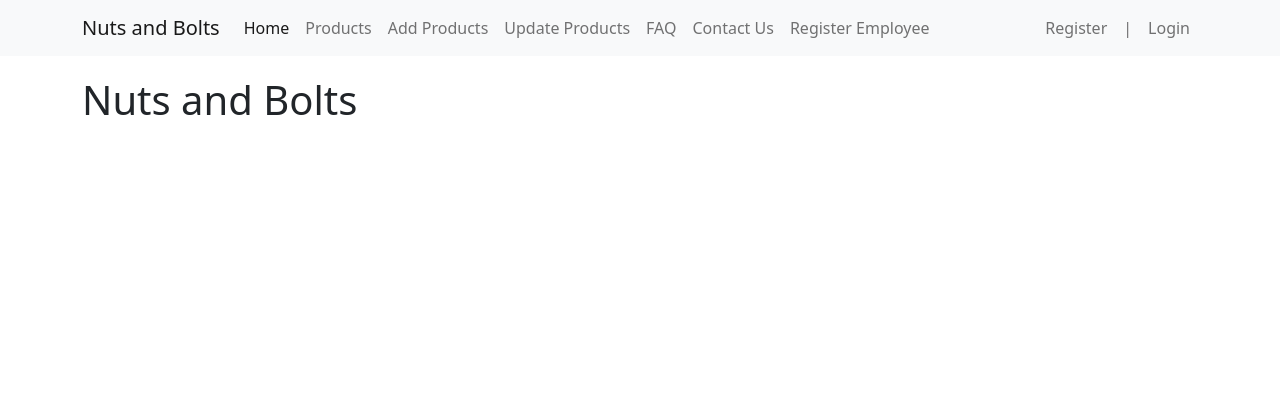
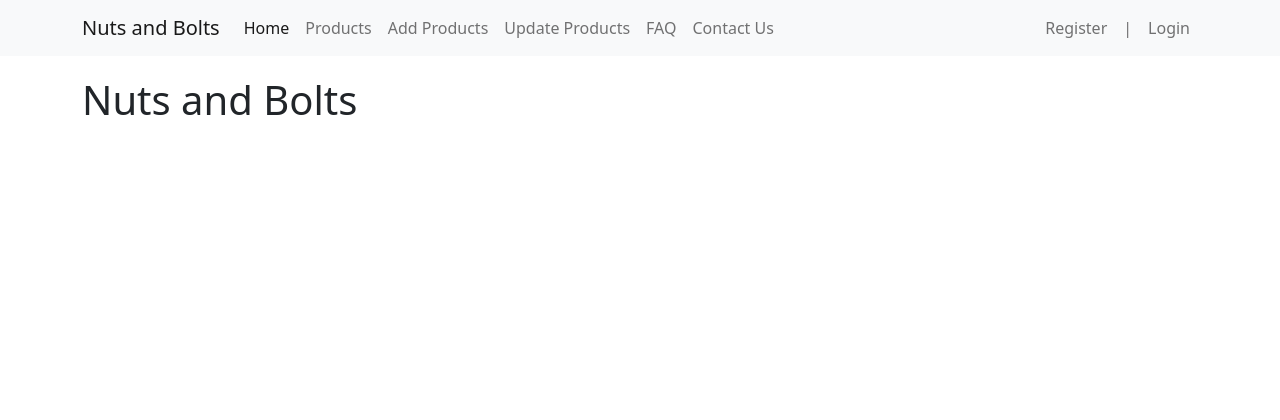
Before and after one commit to IanLarabee/nuts-and-bolts-orange, a PHP site: page / in a window 1280 px wide. Shown: the top 420 px of the page. Run offline with PHP 8.4, Linux system fonts and the light colour scheme.

Commit message:
Changed navigation

```diff
--- a/nuts_and_bolts/add.php
+++ b/nuts_and_bolts/add.php
@@ -94,7 +94,6 @@
                         <a class="nav-link" href="update.php">Update Products</a>
                         <a class="nav-link" href="faq.php">FAQ</a>
                         <a class="nav-link" href="contact.php">Contact Us</a>
-                        <a class="nav-link" href="register.php">Register Employee</a>
                     </div>
                     <div class="navbar-nav ms-auto flex-nowrap">
                         <a class="nav-link" href="register.php">Register</a>
--- a/nuts_and_bolts/contact.php
+++ b/nuts_and_bolts/contact.php
@@ -19,7 +19,6 @@
                         <a class="nav-link" href="update.php">Update Products</a>
                         <a class="nav-link" href="faq.php">FAQ</a>
                         <a class="nav-link active" aria-current="page" href="contact.php">Contact Us</a>
-                        <a class="nav-link" href="register.php">Register Employee</a>
                     </div>
                     <div class="navbar-nav ms-auto flex-nowrap">
                         <a class="nav-link" href="register.php">Register</a>
--- a/nuts_and_bolts/faq.php
+++ b/nuts_and_bolts/faq.php
@@ -19,7 +19,6 @@
 						<a class="nav-link" href="update.php">Update Products</a>
 						<a class="nav-link active" aria-current="page" href="faq.php">FAQ</a>
 						<a class="nav-link" href="contact.php">Contact Us</a>
-						<a class="nav-link" href="register.php">Register Employee</a>
 					</div>
 					<div class="navbar-nav ms-auto flex-nowrap">
 						<a class="nav-link" href="register.php">Register</a>
--- a/nuts_and_bolts/index.php
+++ b/nuts_and_bolts/index.php
@@ -19,7 +19,6 @@
                         <a class="nav-link" href="update.php">Update Products</a>
                         <a class="nav-link" href="faq.php">FAQ</a>
                         <a class="nav-link" href="contact.php">Contact Us</a>
-                        <a class="nav-link" href="register.php">Register Employee</a>
                     </div>
                     <div class="navbar-nav ms-auto flex-nowrap">
                         <a class="nav-link" href="register.php">Register</a>
--- a/nuts_and_bolts/products.php
+++ b/nuts_and_bolts/products.php
@@ -19,7 +19,6 @@
                         <a class="nav-link" href="update.php">Update Products</a>
                         <a class="nav-link" href="faq.php">FAQ</a>
                         <a class="nav-link" href="contact.php">Contact Us</a>
-                        <a class="nav-link" href="register.php">Register Employee</a>
                     </div>
                     <div class="navbar-nav ms-auto flex-nowrap">
                         <a class="nav-link" href="register.php">Register</a>
--- a/nuts_and_bolts/update.php
+++ b/nuts_and_bolts/update.php
@@ -149,7 +149,6 @@
                         <a class="nav-link active" aria-current="page" href="update.php">Update Products</a>
                         <a class="nav-link" href="faq.php">FAQ</a>
                         <a class="nav-link" href="contact.php">Contact Us</a>
-                        <a class="nav-link" href="register.php">Register Employee</a>
                     </div>
                     <div class="navbar-nav ms-auto flex-nowrap">
                         <a class="nav-link" href="register.php">Register</a>
```
